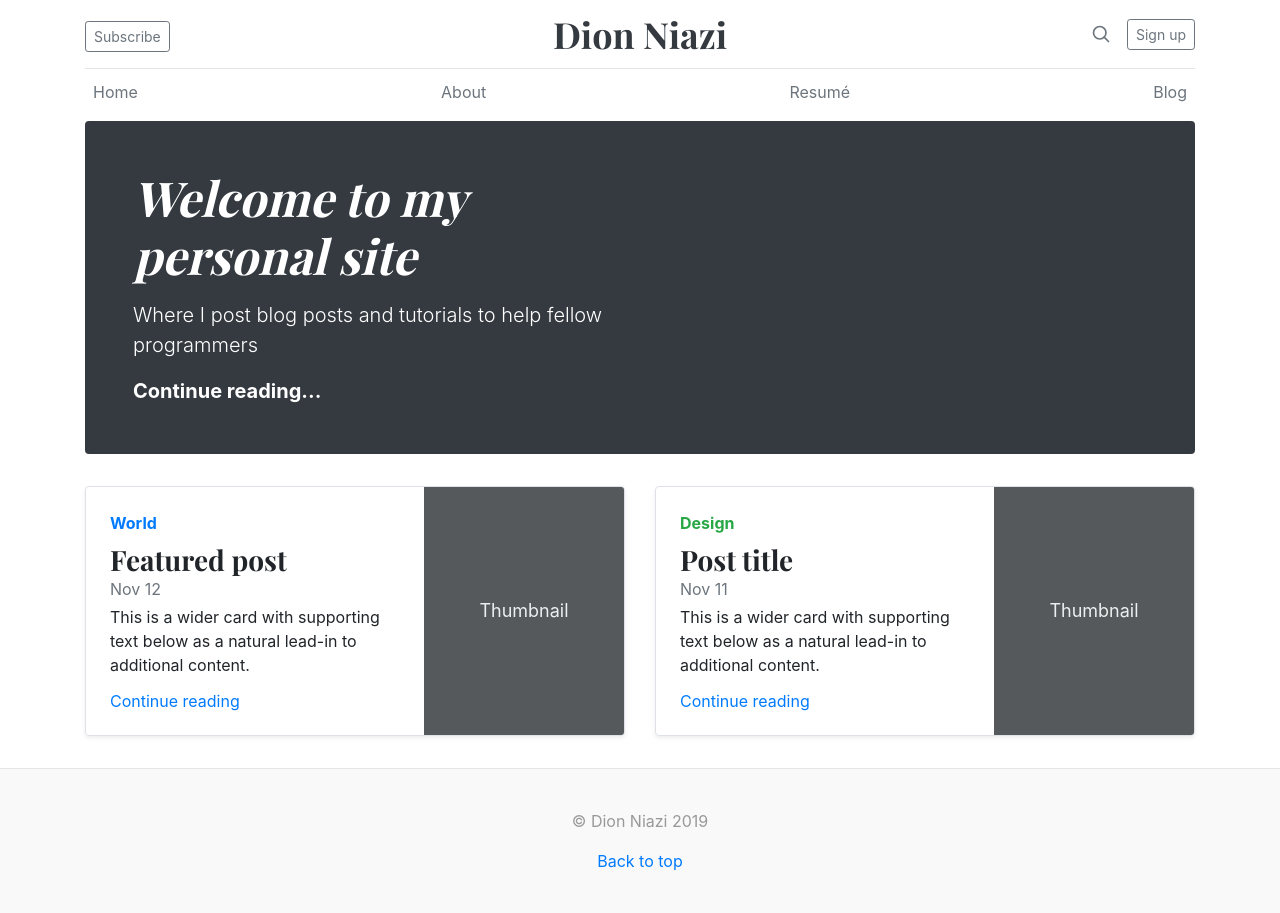
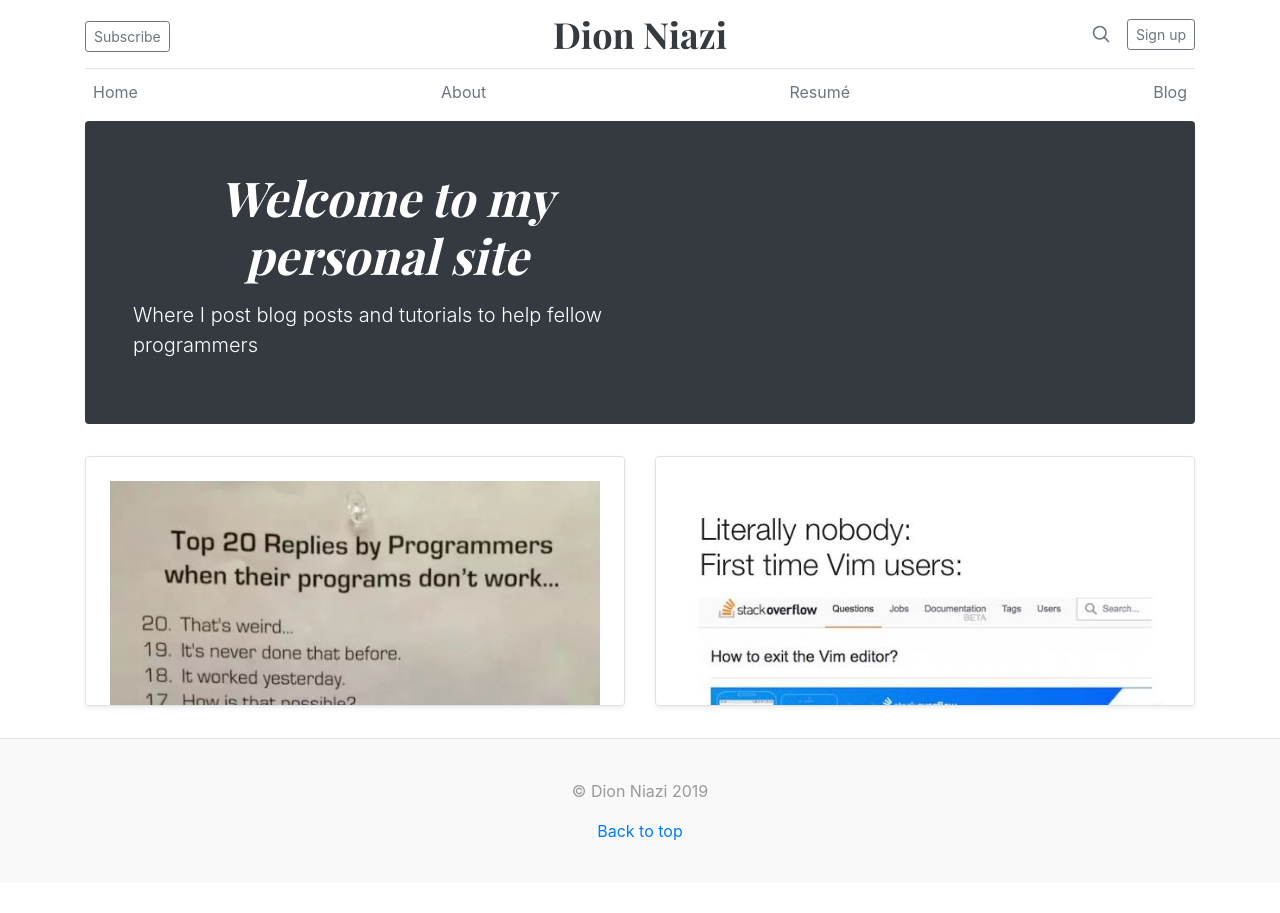
Before and after one commit to dn3gy/dn3gy.github.io, a Jekyll site: the page built from index.html, in a window 1280 px wide. Built offline with Jekyll 4.4.1, drawn with Linux system fonts in a browser that asks for light colours.

Commit message:
Site Updates

```diff
--- a/index.html
+++ b/index.html
@@ -4,12 +4,12 @@ title: Dion's Site
 ---
 <div class="jumbotron p-4 p-md-5 text-white rounded bg-dark">
     <div class="col-md-6 px-0">
-        <h1 class="display-4 font-italic">Welcome to my personal site</h1>
+        <h1 class="display-4 font-italic text-center">Welcome to my personal site</h1>
         <p class="lead my-3">Where I post blog posts and tutorials to help fellow programmers</p>
-        <p class="lead mb-0"><a href="/" class="text-white font-weight-bold">Continue reading...</a></p>
+        <!--<p class="lead mb-0"><a href="/" class="text-white font-weight-bold">Continue reading...</a></p>-->
     </div>
 </div>
-<div class="row mb-2">
+<!--<div class="row mb-2">
     <div class="col-md-6">
         <div class="row no-gutters border rounded overflow-hidden flex-md-row mb-4 shadow-sm h-md-250 position-relative">
             <div class="col p-4 d-flex flex-column position-static">
@@ -39,3 +39,20 @@ title: Dion's Site
         </div>
     </div>
 </div>
+-->
+<div class="row mb-2">
+        <div class="col-md-6">
+            <div class="row no-gutters border rounded overflow-hidden flex-md-row mb-4 shadow-sm h-md-250 position-relative">
+                <div class="col p-4 d-flex flex-column position-static">
+                    <img src="./images/top-20-things-programmers-say.webp">
+                </div>
+            </div>
+        </div>
+        <div class="col-md-6">
+            <div class="row no-gutters border rounded overflow-hidden flex-md-row mb-4 shadow-sm h-md-250 position-relative">
+                <div class="col p-4 d-flex flex-column position-static">
+                    <img src="./images/first-time-using-vim.jpg">
+                </div>
+            </div>
+        </div>
+    </div>
```
Also changed, not shown: images/first-time-using-vim.jpg (added), images/top-20-things-programmers-say.webp (added).
